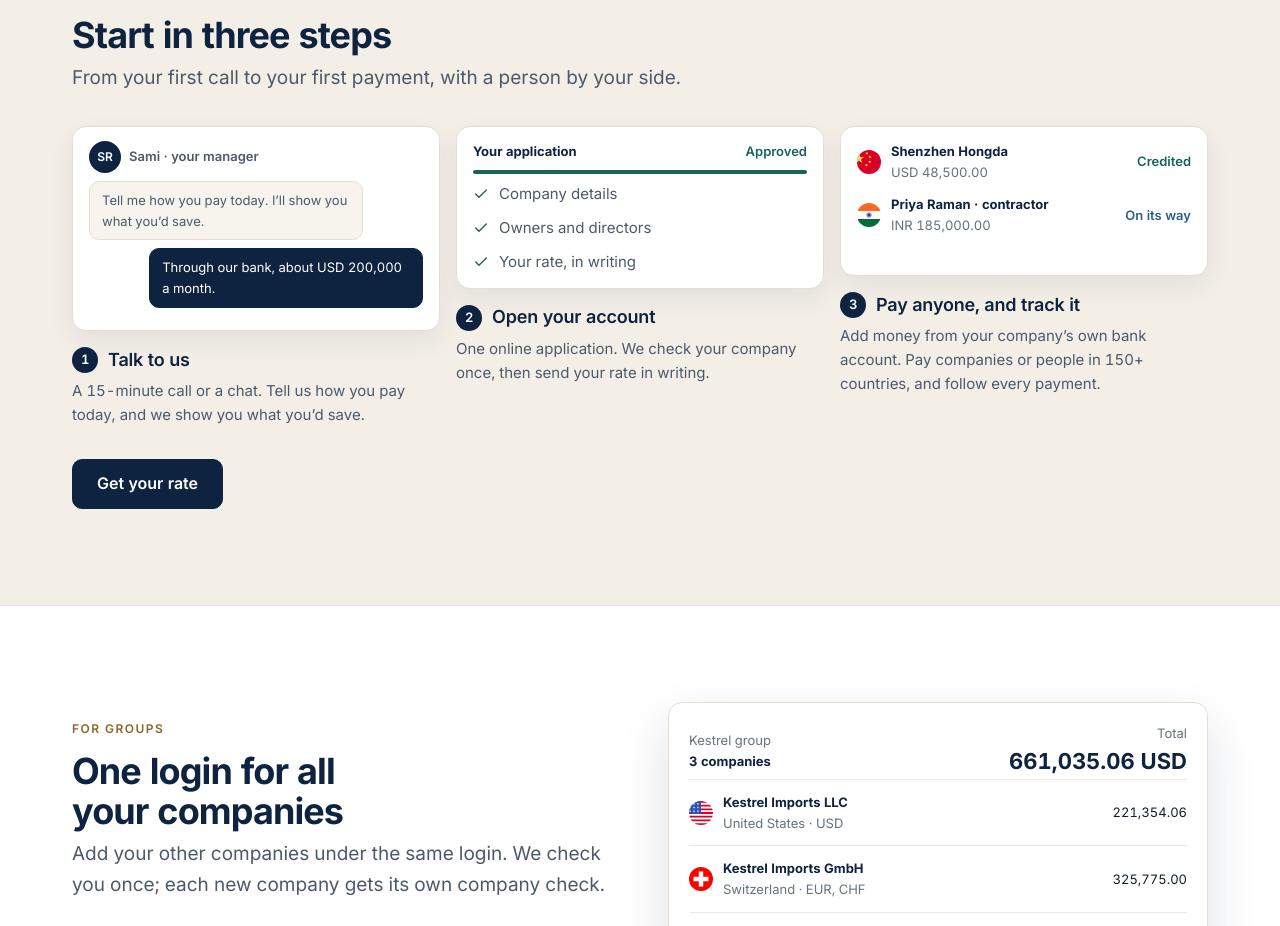
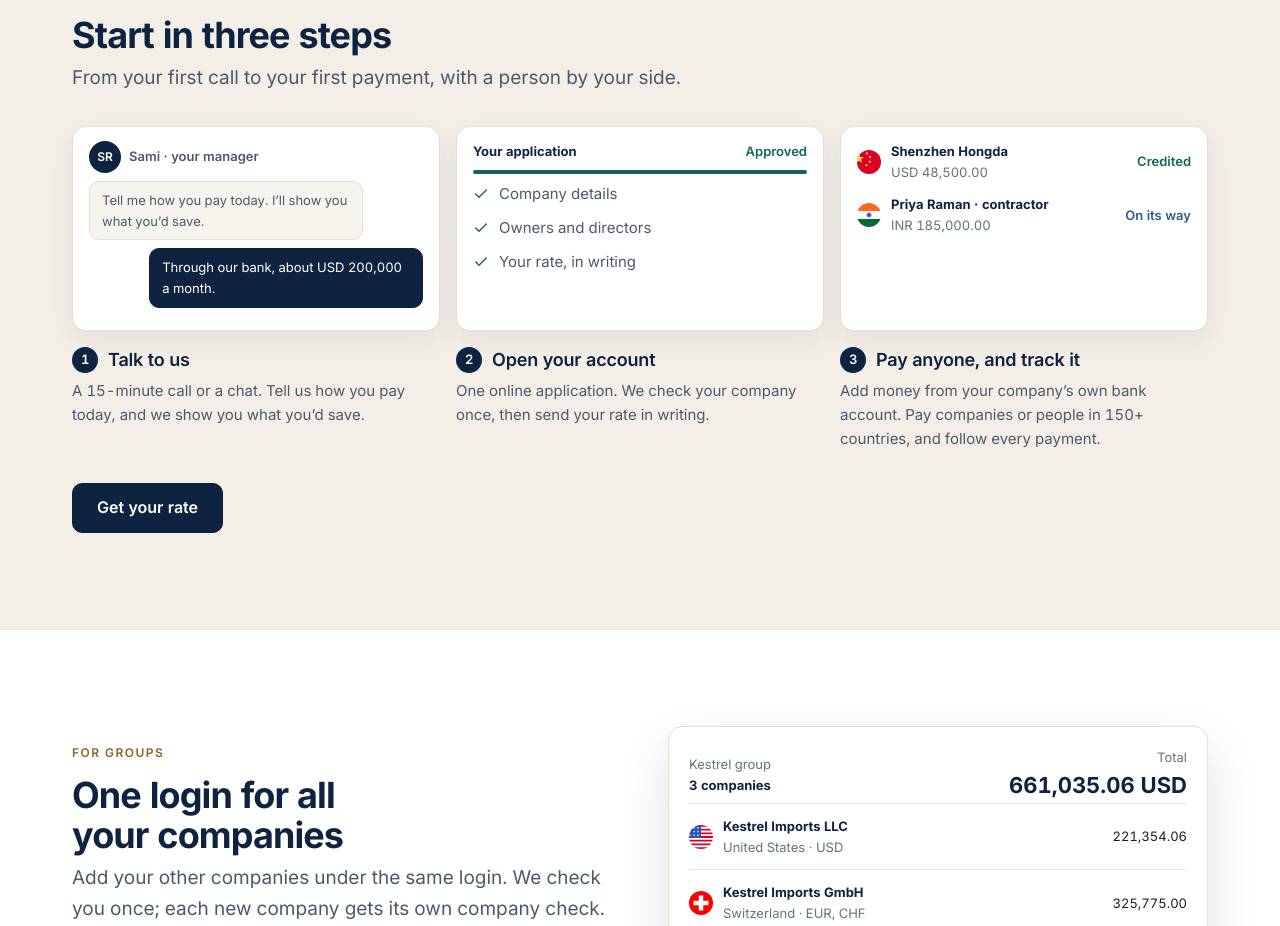
Before and after one commit to techmoneystrait2/moneystrait-frontend, a Next.js app: page / in a window 1280 px wide. Shown: the part 2361-3287 px from the top of the page. Built offline with nearby package versions, Linux system fonts and the light colour scheme.

Commit message:
fix: improve menu accessibility, 404 title, step alignment and phone hero card

```diff
--- a/app/globals.css
+++ b/app/globals.css
@@ -1121,6 +1121,16 @@ ol {
   margin-bottom: 16px;
 }
 
+/* Shares rows across the columns, so a taller picture keeps every step heading level. */
+@media (min-width: 761px) {
+  .three-steps > div {
+    display: grid;
+    grid-row: span 3;
+    grid-template-rows: subgrid;
+    row-gap: 0;
+  }
+}
+
 .three-steps h3 {
   display: flex;
   align-items: center;
@@ -3479,3 +3489,11 @@ input:disabled {
 .customer-application {
   margin-bottom: 24px;
 }
+
+/* The long sample name gets the full width on a phone, with the status below it. */
+@media (max-width: 480px) {
+  .hero-cards .row-between {
+    flex-wrap: wrap;
+    gap: 8px;
+  }
+}
--- a/app/not-found.tsx
+++ b/app/not-found.tsx
@@ -1,7 +1,10 @@
+import type { Metadata } from 'next';
 import Link from 'next/link';
 import { SiteFooter } from '@/components/SiteFooter';
 import { SiteHeader } from '@/components/SiteHeader';
 import { ROUTES } from '@/content/site';
+
+export const metadata: Metadata = { title: 'Page not found · Moneystrait' };
 
 export default function NotFound() {
   return (
--- a/components/AdminShell.tsx
+++ b/components/AdminShell.tsx
@@ -72,7 +72,7 @@ export function AdminShell({ children }: { children: ReactNode }) {
 
       <div className="admin-body">
         <header className="admin-top">
-          <button className="admin-menu" type="button" aria-label="Open menu" onClick={() => setOpen(true)}>
+          <button className="admin-menu" type="button" aria-label="Open menu" aria-expanded={open} onClick={() => setOpen(true)}>
             <Menu size={20} aria-hidden="true" />
           </button>
           <p>
--- a/components/CustomerPanel.tsx
+++ b/components/CustomerPanel.tsx
@@ -201,7 +201,7 @@ export function CustomerPanel({ user, answers, onLogOut }: { user: User; answers
 
       <div className="admin-body">
         <header className="admin-top">
-          <button className="admin-menu" type="button" aria-label="Open menu" onClick={() => setOpen(true)}>
+          <button className="admin-menu" type="button" aria-label="Open menu" aria-expanded={open} onClick={() => setOpen(true)}>
             <Menu size={20} aria-hidden="true" />
           </button>
           <p>
--- a/components/SiteHeader.tsx
+++ b/components/SiteHeader.tsx
@@ -70,14 +70,14 @@ export function SiteHeader() {
           <Link className="btn small header-rate" href={ROUTES.rate}>
             Get your rate
           </Link>
-          <button ref={menuButton} className="menu-button" type="button" aria-label="Open menu" onClick={() => setOpen(true)}>
+          <button ref={menuButton} className="menu-button" type="button" aria-label="Open menu" aria-expanded={open} aria-controls={open ? 'site-menu' : undefined} onClick={() => setOpen(true)}>
             <Menu size={20} aria-hidden="true" />
           </button>
         </div>
       </div>
 
       {open && (
-        <div className="menu-sheet" role="dialog" aria-modal="true" aria-label="Menu" ref={sheet}>
+        <div className="menu-sheet" id="site-menu" role="dialog" aria-modal="true" aria-label="Menu" ref={sheet}>
           <div className="menu-top">
             {brand}
             <button className="menu-button" type="button" aria-label="Close menu" onClick={() => setOpen(false)}>
@@ -102,7 +102,7 @@ export function SiteHeader() {
             <Link className="btn outline" href={ROUTES.login} onClick={() => setOpen(false)}>
               Log in
             </Link>
-            <p>For registered businesses · Chat on WhatsApp or Telegram</p>
+            <p>For registered businesses</p>
           </div>
         </div>
       )}
```
